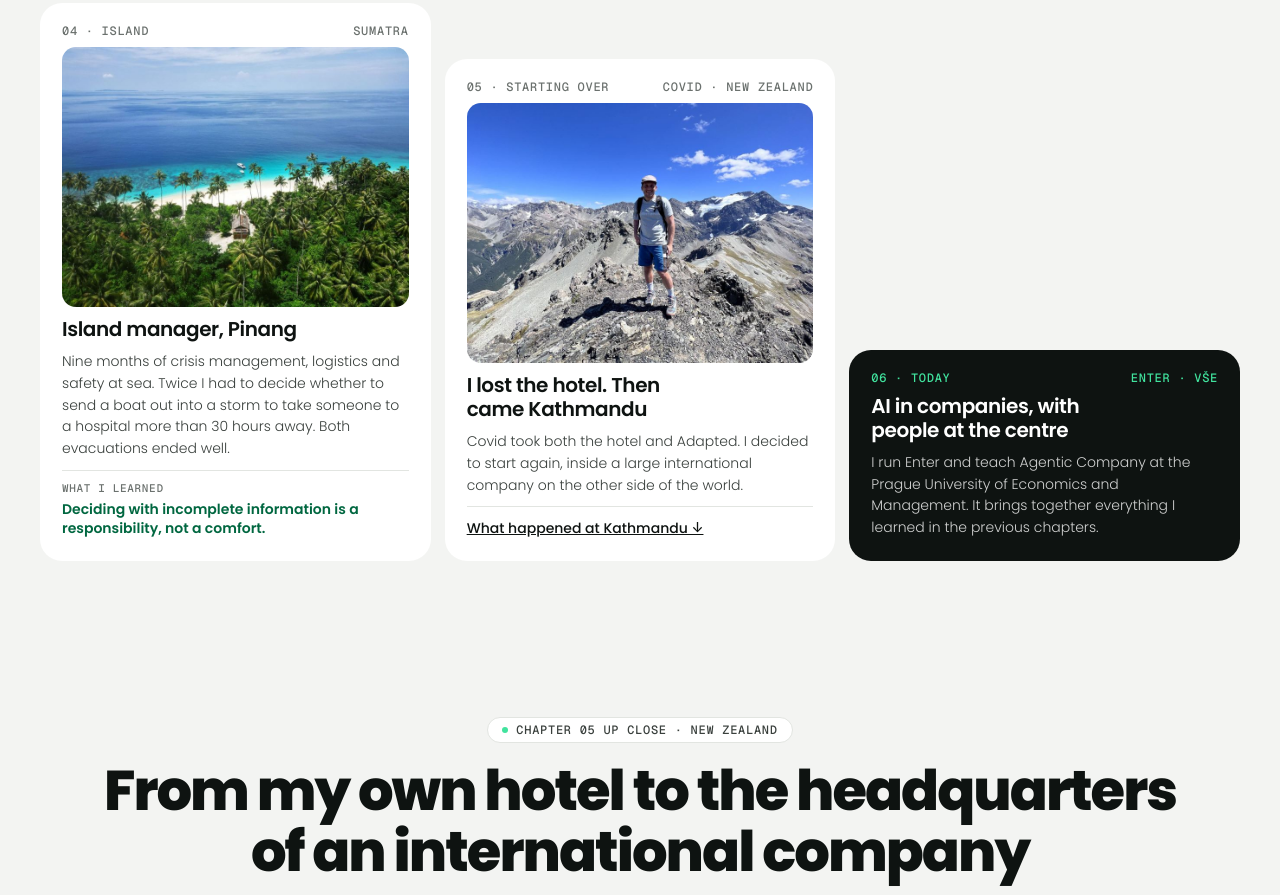
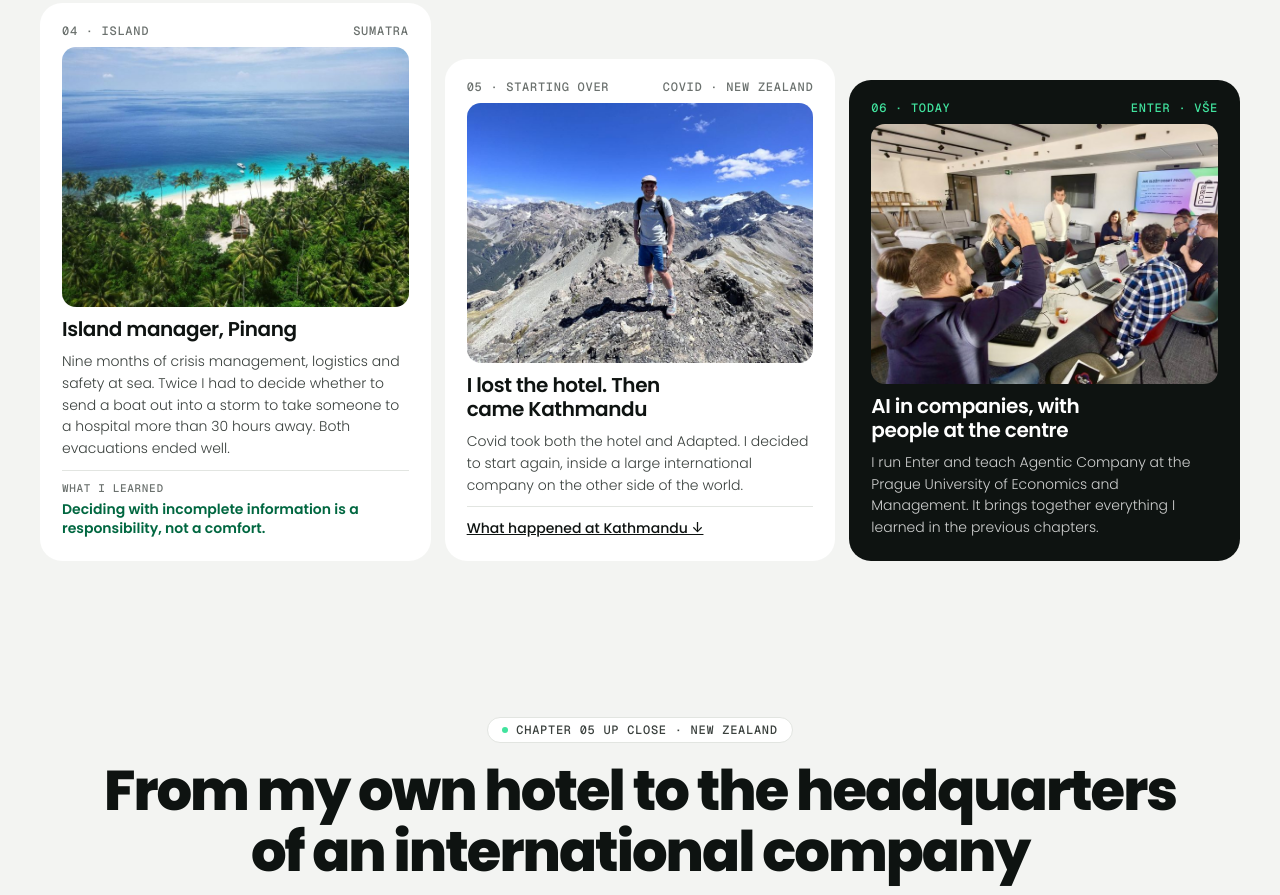
Before and after one commit to milobrzak-droid/personalweb, a plain HTML site: page index.html in a window 1280 px wide. Shown: the part 7660-8555 px from the top of the page. Drawn offline with nearby package versions, Linux system fonts and the light colour scheme.

Commit message:
Chapter 06: Enter workshop photo
Co-Authored-By: Claude Opus 5.5 <noreply@anthropic.com>
Claude-Session: https://claude.ai/code/session_01RFuGVB22rrfvtDzaLnzVro

```diff
--- a/index.html
+++ b/index.html
@@ -612,7 +612,7 @@ h1,h2,h3{text-wrap:balance}
       </li>
       <li class="step now">
         <span class="n"><span>06 · Today</span><span>Enter · VŠE</span></span>
-
+        <img src="/img/enter-workshop-800.jpg" alt="Milo Brzák leading a workshop on working with AI" width="800" height="541" loading="lazy">
         <h3>AI in companies, with people at the centre</h3>
         <p>I run Enter and teach Agentic Company at the Prague University of Economics and Management. It brings together everything I learned in the previous chapters.</p>
       </li>
```
Also changed, not shown: cs/index.html (+1 -1 lines), img/enter-workshop-800.jpg (added), img/enter-workshop.jpg (added).
